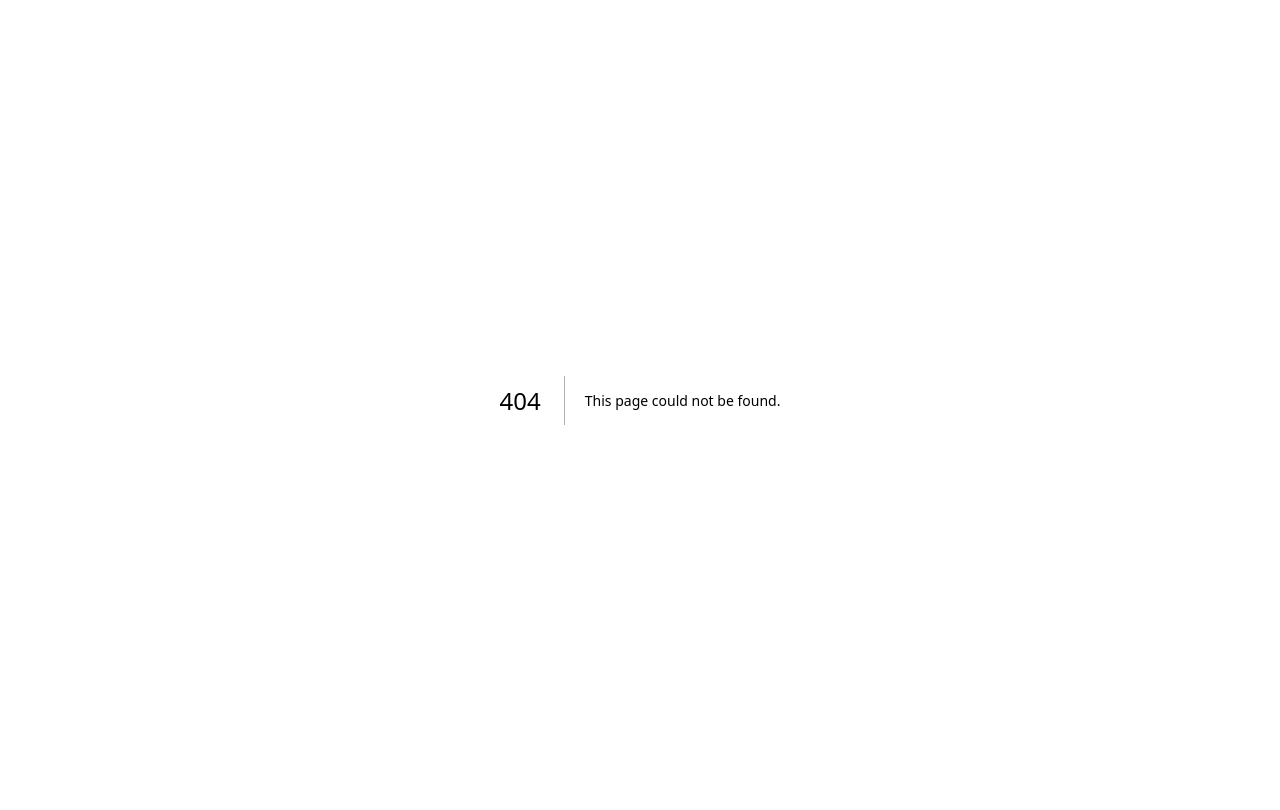
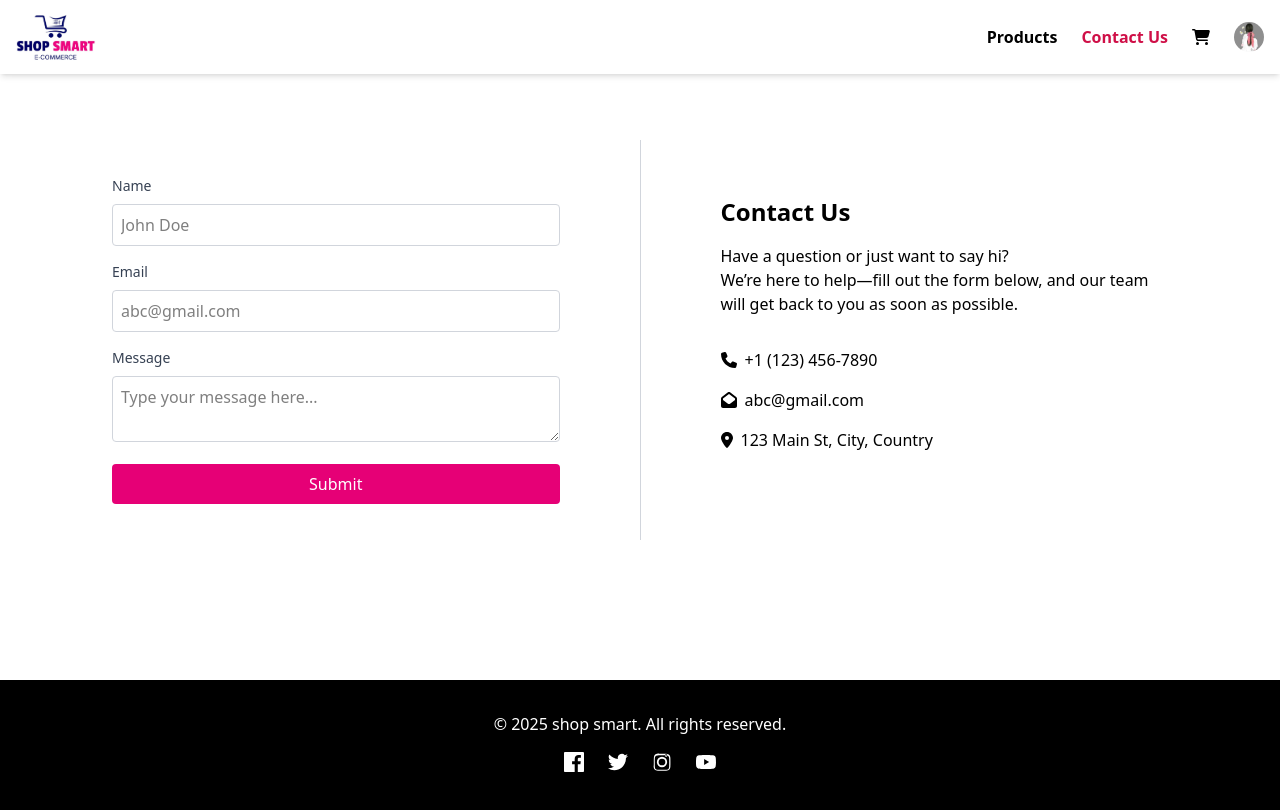
Before and after one commit to RuwandiM/product-showcase, a Next.js app: page /contact in a window 1280 px wide. Before the commit this address had no page. Shown: the top 810 px of the page. Built offline with nearby package versions, Linux system fonts and the light colour scheme.

Commit message:
add contact form component

```diff
--- /dev/null
+++ b/app/api/contact/route.ts
@@ -0,0 +1,10 @@
+import type { NextApiRequest, NextApiResponse } from 'next';
+
+export default function handler(req: NextApiRequest, res: NextApiResponse) {
+  if (req.method === 'POST') {
+    const data = JSON.parse(req.body);
+    console.log("Contact form submission:", data);
+    return res.status(200).json({ message: 'Success' });
+  }
+  res.status(405).end();
+}
--- a/app/components/Navbar.tsx
+++ b/app/components/Navbar.tsx
@@ -14,6 +14,7 @@ const Navbar = () => {
 
   const pathname = usePathname();
   const isProductPage = /^\/product(\/\w+)?$/.test(pathname)
+  const isContactPage = pathname === "/contact";
 
   return (
     <nav className="bg-white shadow-md fixed top-0 w-full z-50">
@@ -29,6 +30,11 @@ const Navbar = () => {
                     isProductPage ? "navbar-link-active" : "navbar-link"
                 }>
                     Products
+                </Link>
+                <Link href="/contact" className={
+                    isContactPage ? "navbar-link-active" : "navbar-link"
+                }>
+                    Contact Us
                 </Link>
                 <Link href="/">
                     <FontAwesomeIcon icon={faCartShopping} className="navbar-link" />
@@ -52,12 +58,23 @@ const Navbar = () => {
                 <Link
                     href="/product"
                     className={
-                        isProductPage ? "navbar-link-active" : "navbar-link"
+                        isProductPage ? "navbar-link-active" : "block py-2 navbar-link"
                     }
                     onClick={() => setIsOpen(false)}
                 >
                     Products
                 </Link>
+
+                <Link
+                    href="/contact"
+                    className={
+                        isContactPage ? "navbar-link-active" : "block py-2  navbar-link"
+                    }
+                    onClick={() => setIsOpen(false)}
+                >
+                    Contact Us
+                </Link>
+
                 <Link
                     href="/"
                     className="block py-2 navbar-link"
@@ -65,6 +82,7 @@ const Navbar = () => {
                 >
                     Cart
                 </Link>
+
                 <Link
                     href="/"
                     className="block py-2 navbar-link"
--- /dev/null
+++ b/app/contact/page.tsx
@@ -0,0 +1,106 @@
+"use client"
+import { useState } from 'react';
+import { FontAwesomeIcon } from "@fortawesome/react-fontawesome";
+import { faPhone, faEnvelopeOpen, faLocationDot } from "@fortawesome/free-solid-svg-icons";
+import Navbar from "../components/Navbar";
+import Footer from "../components/Footer";
+
+const ContactUs = () => {
+
+    const [message, setMessage] = useState('');
+
+    const handleSubmit = async (e: any) => {
+        e.preventDefault();
+        const res = await fetch('/api/contact', {
+            method: 'POST',
+            body: JSON.stringify({
+                name: e.target.name.value,
+                email: e.target.email.value,
+                message: e.target.message.value
+            }),
+        });
+        if (res.ok) {
+            setMessage('Form submitted!');
+        }
+    };
+
+    return (
+        <>
+            <Navbar />
+            <div className="px-4 py-16 sm:px-6 sm:py-24 lg:max-w-7xl lg:px-8">
+                <div className="flex flex-col md:flex-row items-center justify-center">
+                    <div className="md:w-1/2 w-full p-10 md:p-20">
+                        <form onSubmit={handleSubmit}>
+                            <label className="block text-sm font-medium text-gray-700 mb-2">
+                                Name
+                            </label>
+                            <input
+                                type="text"
+                                placeholder="John Doe"
+                                className="w-full p-2 border border-gray-300 rounded mb-4 focus:border-gray-500"
+                                name="name"
+                                required
+                            />
+                            <label className="block text-sm font-medium text-gray-700 mb-2">
+                                Email
+                            </label>
+                            <input
+                                type="text"
+                                placeholder="abc@gmail.com"
+                                className="w-full p-2 border border-gray-300 rounded mb-4 focus:border-gray-500"
+                                name="email"
+                                required
+                            />
+                            <label className="block text-sm font-medium text-gray-700 mb-2">
+                                Message
+                            </label>
+                            <textarea
+                                placeholder="Type your message here..."
+                                className="w-full p-2 border border-gray-300 rounded mb-4 focus:border-gray-500"
+                                name="message"
+                                required
+                            />
+                            <button
+                                type="submit"
+                                className="w-full bg-pink-600 text-white py-2 rounded hover:bg-pink-700 transition duration-300"
+                            >
+                                Submit
+                            </button>
+                        </form>
+                    </div>
+                    <div className="w-px bg-gray-300 h-0 md:h-100"></div>
+                    <div  className="md:w-1/2 w-full p-10 md:p-20">
+                        <h1 className="text-2xl font-bold mb-4">
+                            Contact Us
+                        </h1>
+                        <p>
+                            Have a question or just want to say hi?
+                        </p>
+                        <p className="text-md mb-8">
+                            We’re here to help—fill out the form below, and our team will get back to you as soon as possible.
+                        </p>
+                        <div className="flex flex-col space-y-4 mb-8">
+                            <div>
+                                <FontAwesomeIcon icon={faPhone} />
+                                <span className="ml-2">+1 (123) 456-7890</span>
+                            </div>
+
+                            <div>
+                                <FontAwesomeIcon icon={faEnvelopeOpen} />
+                                <span className="ml-2">abc@gmail.com</span>
+                            </div>
+
+                            <div>
+                                <FontAwesomeIcon icon={faLocationDot} />
+                                <span className="ml-2">123 Main St, City, Country</span>
+                            </div>
+                        </div>
+                    </div>
+                </div>
+            </div>
+            <Footer />
+        </>
+    )
+}
+
+export default ContactUs;
```
